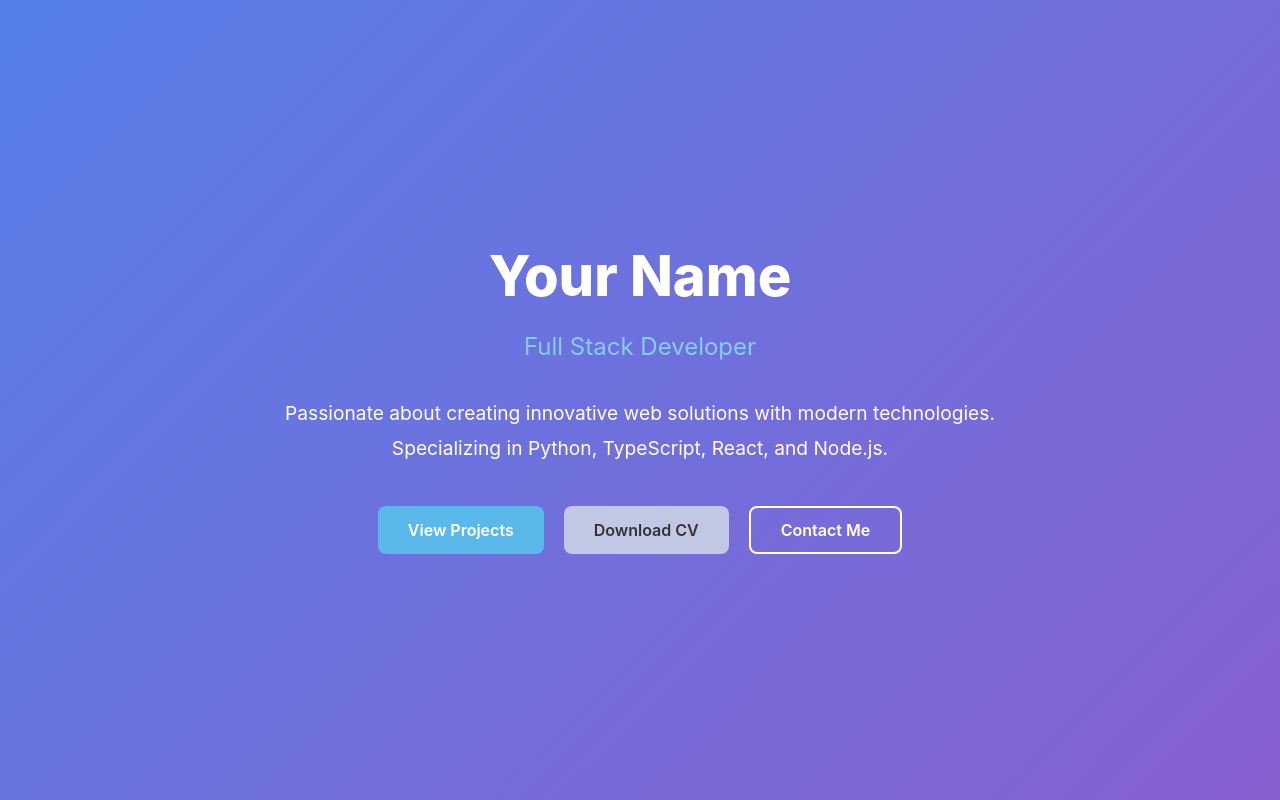
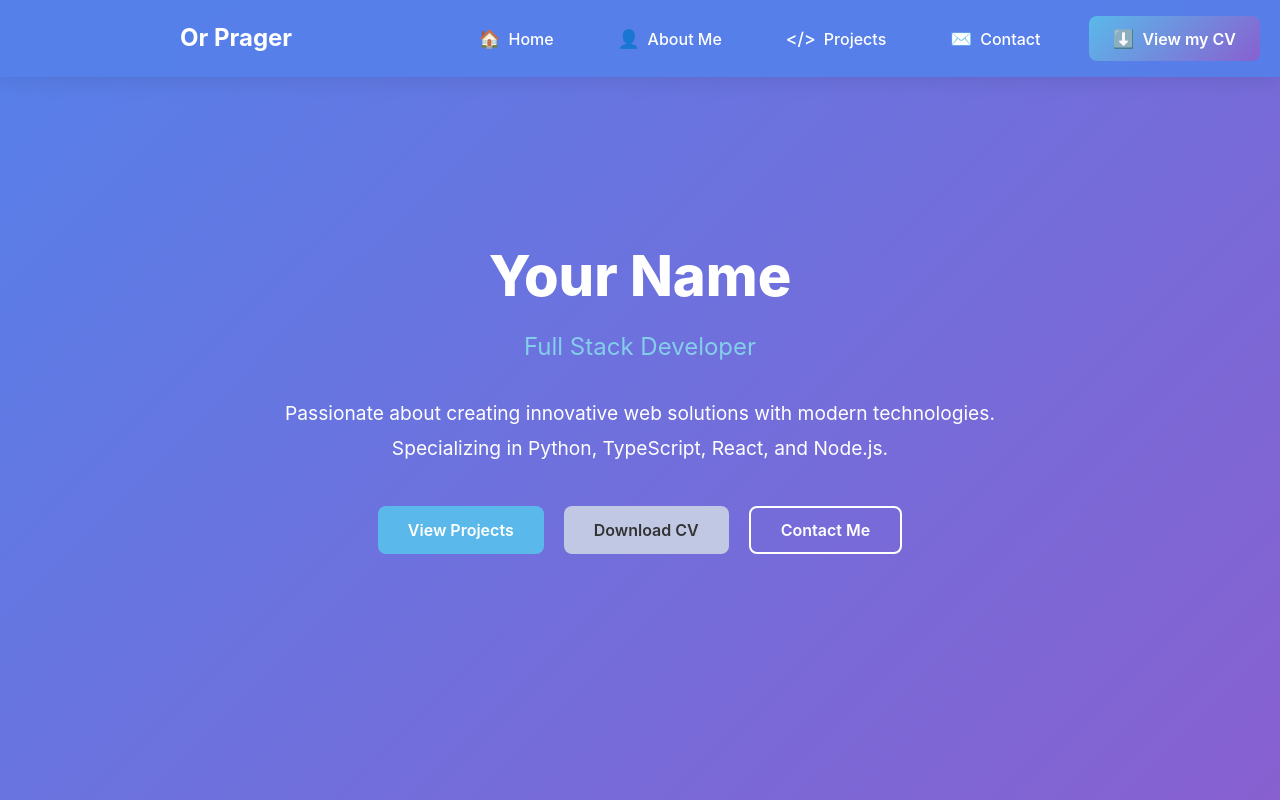
Before and after one commit to VisedFeline121/portfolio_site, a React (Vite) app in the folder portfolio-app/: page / in a window 1280 px wide. Shown: the top 800 px of the page. Built offline with nearby package versions, Linux system fonts and the light colour scheme.

Commit message:
added a basic nav bar

```diff
--- a/portfolio-app/src/App.css
+++ b/portfolio-app/src/App.css
@@ -75,6 +75,7 @@ section {
     color: var(--white);
     text-align: center;
     width: 100%;
+    padding-top: 80px;
 }
 
 .hero-content {
--- a/portfolio-app/src/App.tsx
+++ b/portfolio-app/src/App.tsx
@@ -3,12 +3,14 @@ import About from "./components/About";
 import CV from "./components/CV";
 import Contact from "./components/Contact";
 import Hero from "./components/Hero";
+import Navbar from "./components/Navbar/Navbar";
 import Projects from "./components/Projects";
 import Skills from "./components/Skills";
 
 function App() {
     return (
         <div className="App">
+            <Navbar />
             <Hero />
             <About />
             <Skills />
--- /dev/null
+++ b/portfolio-app/src/components/Navbar/Navbar.css
@@ -0,0 +1,103 @@
+/* Navbar */
+.navbar {
+    position: fixed;
+    top: 0;
+    left: 0;
+    right: 0;
+    background: rgba(86, 128, 233, 0.95);
+    backdrop-filter: blur(10px);
+    z-index: 1000;
+    padding: 1rem 0;
+    box-shadow: 0 2px 20px rgba(0, 0, 0, 0.1);
+}
+
+.navbar-container {
+    width: 100%;
+    padding: 0 20px;
+    display: flex;
+    justify-content: space-between;
+    align-items: center;
+}
+
+.navbar-brand {
+    display: flex;
+    align-items: center;
+    font-size: 1.5rem;
+    font-weight: 700;
+    color: var(--white);
+    margin-left: 10rem;
+}
+
+.navbar-name {
+    color: var(--white);
+}
+
+.navbar-accent {
+    color: var(--light-blue);
+    margin: 0 2px;
+}
+
+.navbar-right {
+    display: flex;
+    align-items: center;
+    gap: 2rem;
+    margin-left: auto;
+}
+
+.navbar-links {
+    display: flex;
+    gap: 2rem;
+    align-items: center;
+}
+
+.nav-link {
+    background: none;
+    border: none;
+    color: var(--white);
+    font-size: 1rem;
+    font-weight: 500;
+    cursor: pointer;
+    display: flex;
+    align-items: center;
+    gap: 0.5rem;
+    padding: 0.5rem 1rem;
+    border-radius: 8px;
+    transition: all 0.3s ease;
+}
+
+.nav-link:hover {
+    background-color: rgba(255, 255, 255, 0.1);
+    transform: translateY(-2px);
+}
+
+.nav-icon {
+    font-size: 1.1rem;
+}
+
+.cv-download-btn {
+    background: linear-gradient(
+        135deg,
+        var(--vibrant-blue) 0%,
+        var(--purple) 100%
+    );
+    color: var(--white);
+    border: none;
+    padding: 0.75rem 1.5rem;
+    border-radius: 8px;
+    font-size: 1rem;
+    font-weight: 600;
+    cursor: pointer;
+    display: flex;
+    align-items: center;
+    gap: 0.5rem;
+    transition: all 0.3s ease;
+}
+
+.cv-download-btn:hover {
+    transform: translateY(-2px);
+    box-shadow: 0 4px 15px rgba(90, 185, 234, 0.4);
+}
+
+.cv-icon {
+    font-size: 1.1rem;
+}
--- /dev/null
+++ b/portfolio-app/src/components/Navbar/Navbar.tsx
@@ -0,0 +1,66 @@
+import React from "react";
+import "./Navbar.css";
+
+const Navbar: React.FC = () => {
+    const scrollToSection = (sectionId: string) => {
+        const element = document.getElementById(sectionId);
+        if (element) {
+            element.scrollIntoView({ behavior: "smooth" });
+        }
+    };
+
+    const downloadCV = () => {
+        // TODO: Add actual CV download functionality
+        console.log("Downloading CV...");
+    };
+
+    return (
+        <nav className="navbar">
+            <div className="navbar-container">
+                <div className="navbar-brand">
+                    <span className="navbar-name">Or Prager</span>
+                </div>
+
+                <div className="navbar-right">
+                    <div className="navbar-links">
+                        <button
+                            className="nav-link"
+                            onClick={() => scrollToSection("hero")}
+                        >
+                            <span className="nav-icon">🏠</span>
+                            Home
+                        </button>
+                        <button
+                            className="nav-link"
+                            onClick={() => scrollToSection("about")}
+                        >
+                            <span className="nav-icon">👤</span>
+                            About Me
+                        </button>
+                        <button
+                            className="nav-link"
+                            onClick={() => scrollToSection("projects")}
+                        >
+                            <span className="nav-icon">&lt;/&gt;</span>
+                            Projects
+                        </button>
+                        <button
+                            className="nav-link"
+                            onClick={() => scrollToSection("contact")}
+                        >
+                            <span className="nav-icon">✉️</span>
+                            Contact
+                        </button>
+                    </div>
+
+                    <button className="cv-download-btn" onClick={downloadCV}>
+                        <span className="cv-icon">⬇️</span>
+                        View my CV
+                    </button>
+                </div>
+            </div>
+        </nav>
+    );
+};
+
+export default Navbar;
```
